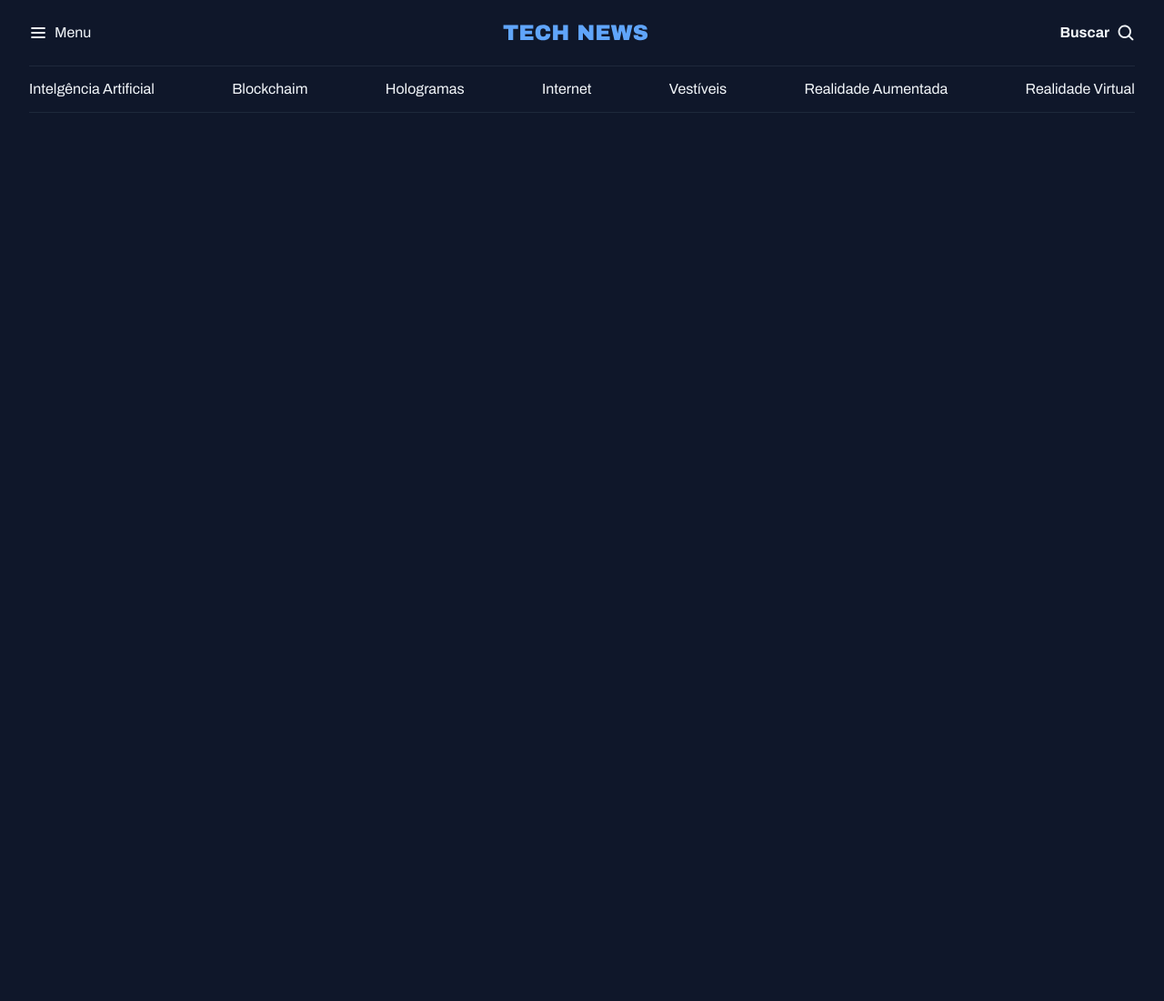
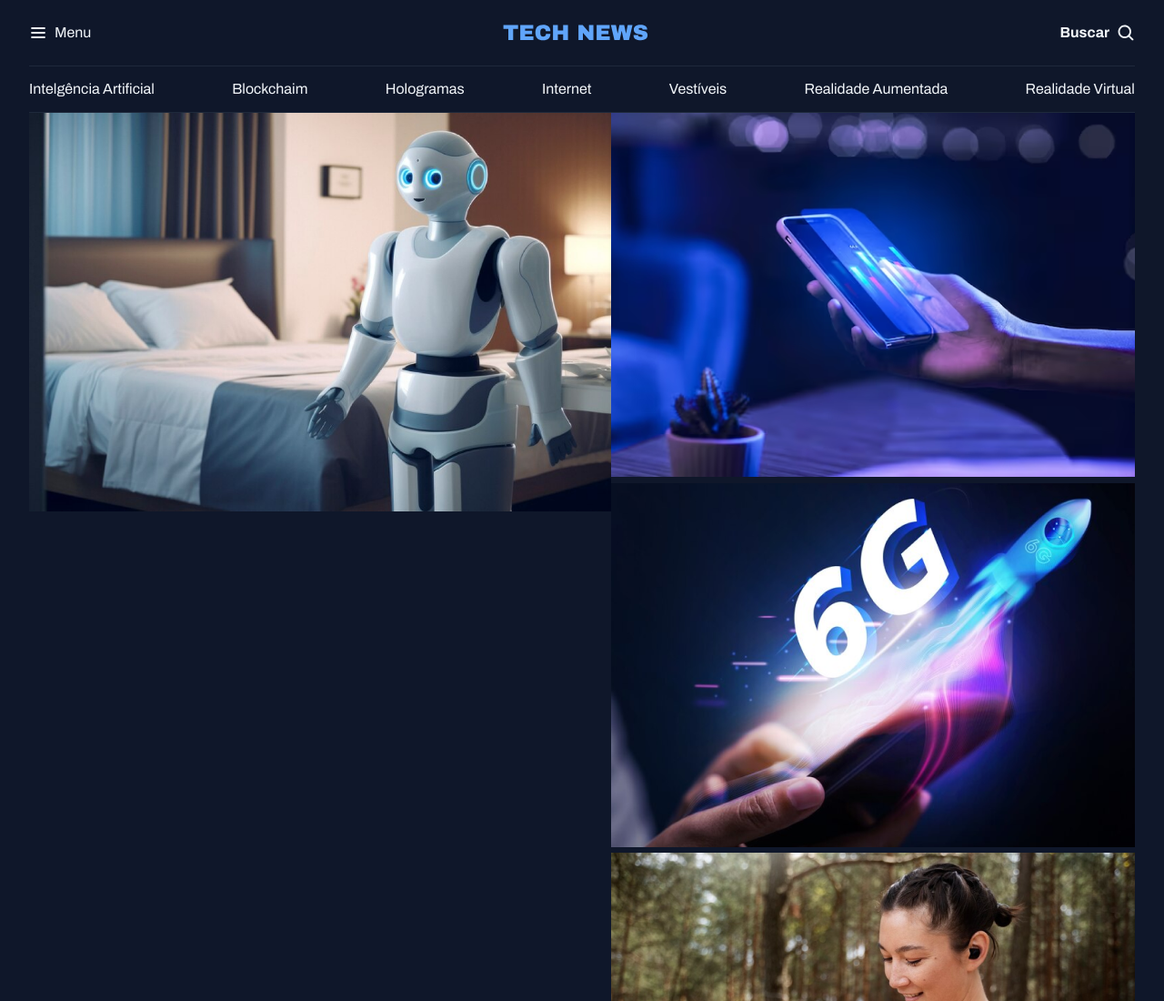
Before and after one commit to Lucas-Rodrigues-do-Nascimento/Projeto---Portal-de-not-cias, a plain HTML site: page index.html in a window 1280 px wide. Shown: the top 1100 px of the page at 91% size. Before the commit the page ends 800 px from the top, so only its background shows below. Drawn offline with Linux system fonts and the light colour scheme.

Commit message:
Estruturando a sessão destaques

```diff
--- a/index.html
+++ b/index.html
@@ -32,7 +32,29 @@
       <a href="#">Realidade Aumentada</a>
       <a href="#">Realidade Virtual</a>
 </nav>
+  </header>
+  <main class="grid container">
+    <section id="featured" class="grid grid-flow-col">
+      <div>
+        <img src="assets/images/Image 01.png" alt="">
+      </div>
+      <div>
+      <div>
+        <img src="assets/images/Image 02.png" alt="">
+      </div>
+      <div>
+        <img src="assets/images/Image 03.png" alt="">
+      </div>
+      <div>
+        <img src="assets/images/Image 04.png" alt="">
+      </div>
+      <div>
+        <img src="assets/images/Image 05.png" alt="">
+      </div>
+    </div>
+    </section>
 
-  </header>
+  </main>
+
 </body>
 </html>
--- a/styles/global.css
+++ b/styles/global.css
@@ -41,17 +41,15 @@ h1, h2, h3{
   font: inherit;
 }
 
+img {
+  max-width: 100%; /* respeite a largura maxima de 100% dentro da caixa */
+
+
+
+}
+
 .container {
   max-width: 1280px;
   padding-inline: 32px;
   margin-inline: auto;
 }
-
-/* utility-first */
- .grid {
-  display: grid;
-}
-
-.grid-flow-col {
-  grid-auto-flow: column;
-}
--- a/styles/index.css
+++ b/styles/index.css
@@ -1,2 +1,3 @@
 @import url(global.css);
+@import url(utility.css);
 @import url(header.css);
--- /dev/null
+++ b/styles/utility.css
@@ -0,0 +1,8 @@
+/* utility-first */
+.grid {
+  display: grid;
+}
+
+.grid-flow-col {
+  grid-auto-flow: column;
+}
```
